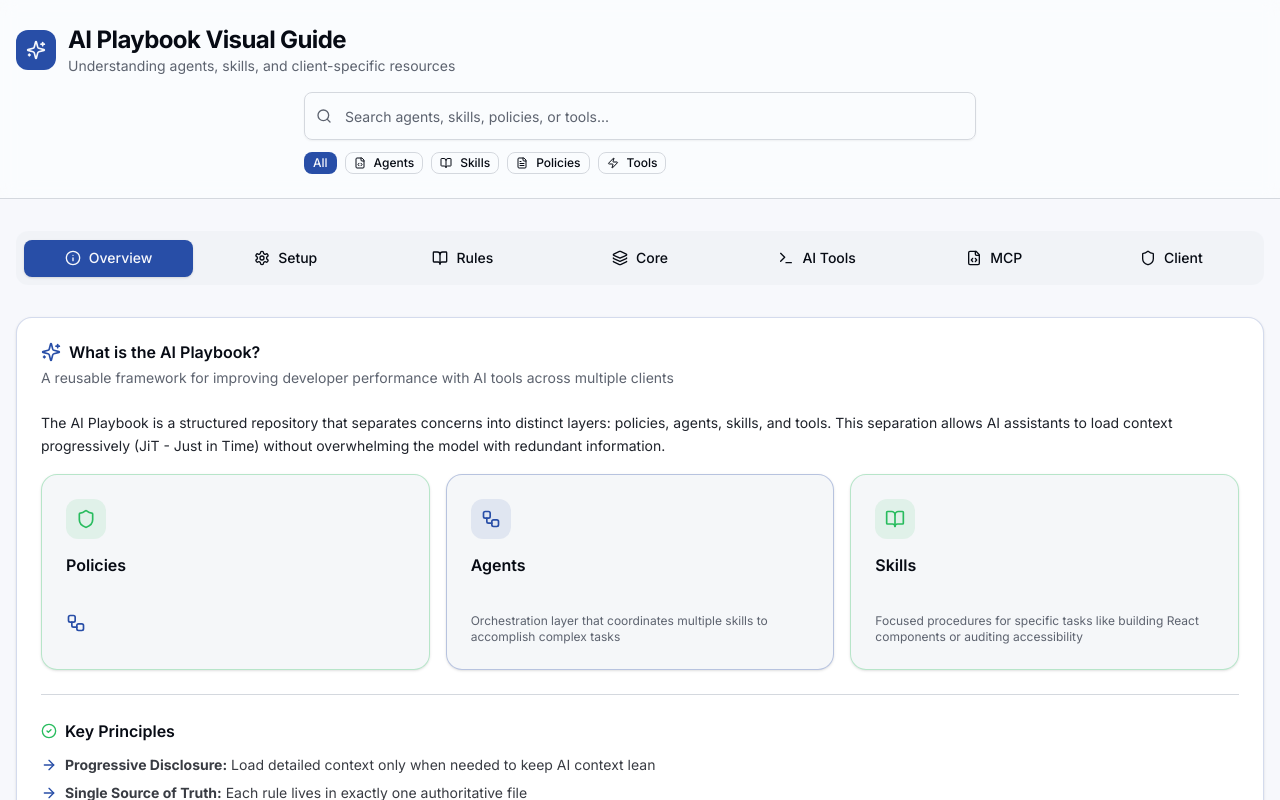
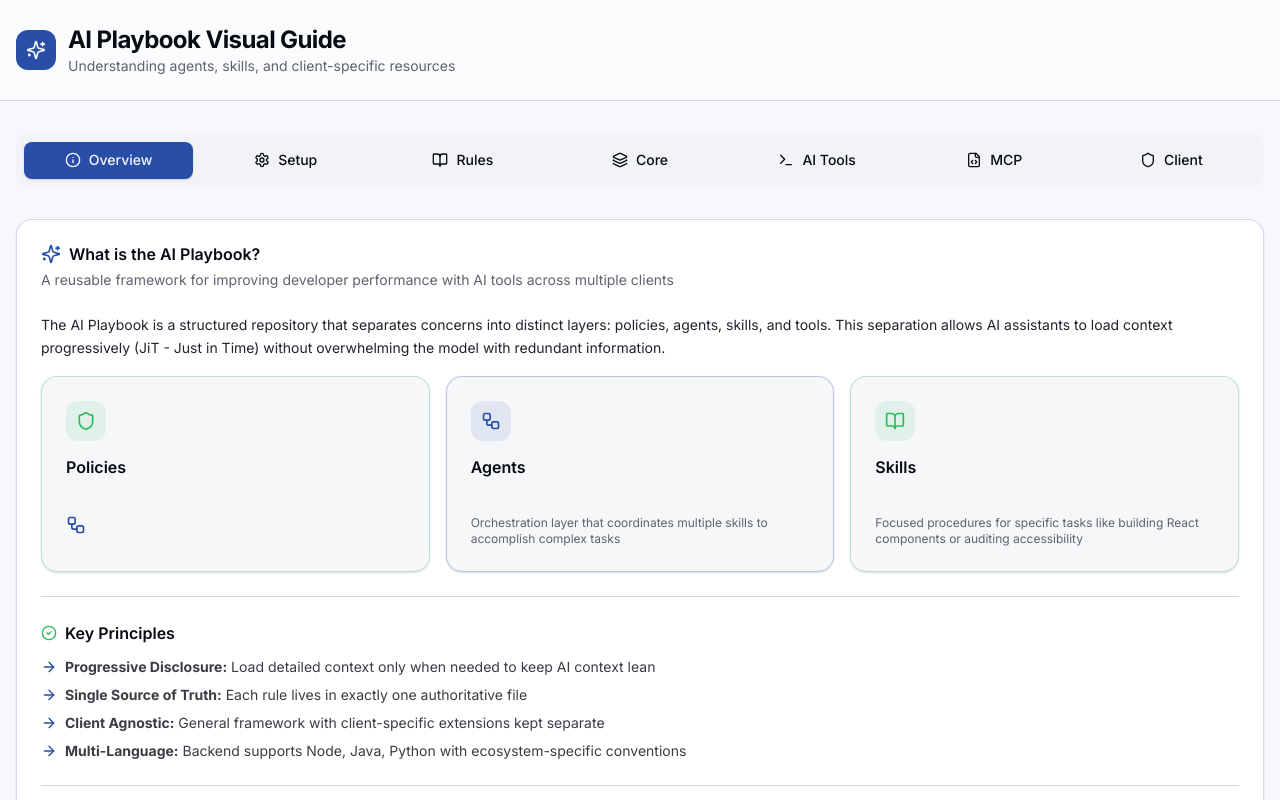
Before and after one commit to vanessamarely/ai-playbook-reposito, a React (Vite) app: page / in a window 1280 px wide. Shown: the top 800 px of the page. Built offline with nearby package versions, Linux system fonts and the light colour scheme.

Commit message:
Generated by Spark: remiove teh search at the top because is not working

```diff
--- a/src/App.tsx
+++ b/src/App.tsx
@@ -37,42 +37,15 @@ import InstallationGuide from '@/components/guide/InstallationGuide'
 import UsageGuide from '@/components/guide/UsageGuide'
 import ExamplePromptsLibrary from '@/components/guide/ExamplePromptsLibrary'
 import WorkspaceRootSetup from '@/components/guide/WorkspaceRootSetup'
-import SearchBar from '@/components/guide/SearchBar'
 import PolicyRulesGuide from '@/components/guide/PolicyRulesGuide'
-import { toast } from 'sonner'
 
 function App() {
   const [activeTab, setActiveTab] = useState('overview')
-
-  const handleSearchItemSelect = (item: { id: string; title: string; type: string; path: string }) => {
-    if (item.type === 'agent') {
-      setActiveTab('core')
-      toast.success(`Opening ${item.title}`, {
-        description: 'Check the Agents section for details'
-      })
-    } else if (item.type === 'skill') {
-      setActiveTab('core')
-      toast.success(`Opening ${item.title}`, {
-        description: 'Check the Skills section for details'
-      })
-    } else if (item.type === 'policy') {
-      setActiveTab('core')
-      toast.success(`Opening ${item.title}`, {
-        description: 'Check the Core section for policy details'
-      })
-    } else if (item.type === 'tool') {
-      setActiveTab('core')
-      toast.success(`Opening ${item.title}`, {
-        description: 'Check the Core section for tool details'
-      })
-    }
-  }
 
   return (
     <div className="min-h-screen bg-background">
       <div className="border-b bg-card/50 backdrop-blur-sm sticky top-0 z-50">
         <div className="container mx-auto px-4 py-6">
-          <div className="flex flex-col gap-4">
           <div className="flex items-center gap-3">
             <div className="h-10 w-10 rounded-lg bg-primary flex items-center justify-center">
               <Sparkles className="h-5 w-5 text-primary-foreground" />
@@ -80,10 +53,6 @@ function App() {
             <div>
               <h1 className="text-2xl font-bold tracking-tight">AI Playbook Visual Guide</h1>
               <p className="text-sm text-muted-foreground">Understanding agents, skills, and client-specific resources</p>
-              </div>
-            </div>
-            <div className="flex justify-center">
-              <SearchBar onItemSelect={handleSearchItemSelect} />
             </div>
           </div>
         </div>
```
Lines whose indentation alone changed are shown as unchanged.
